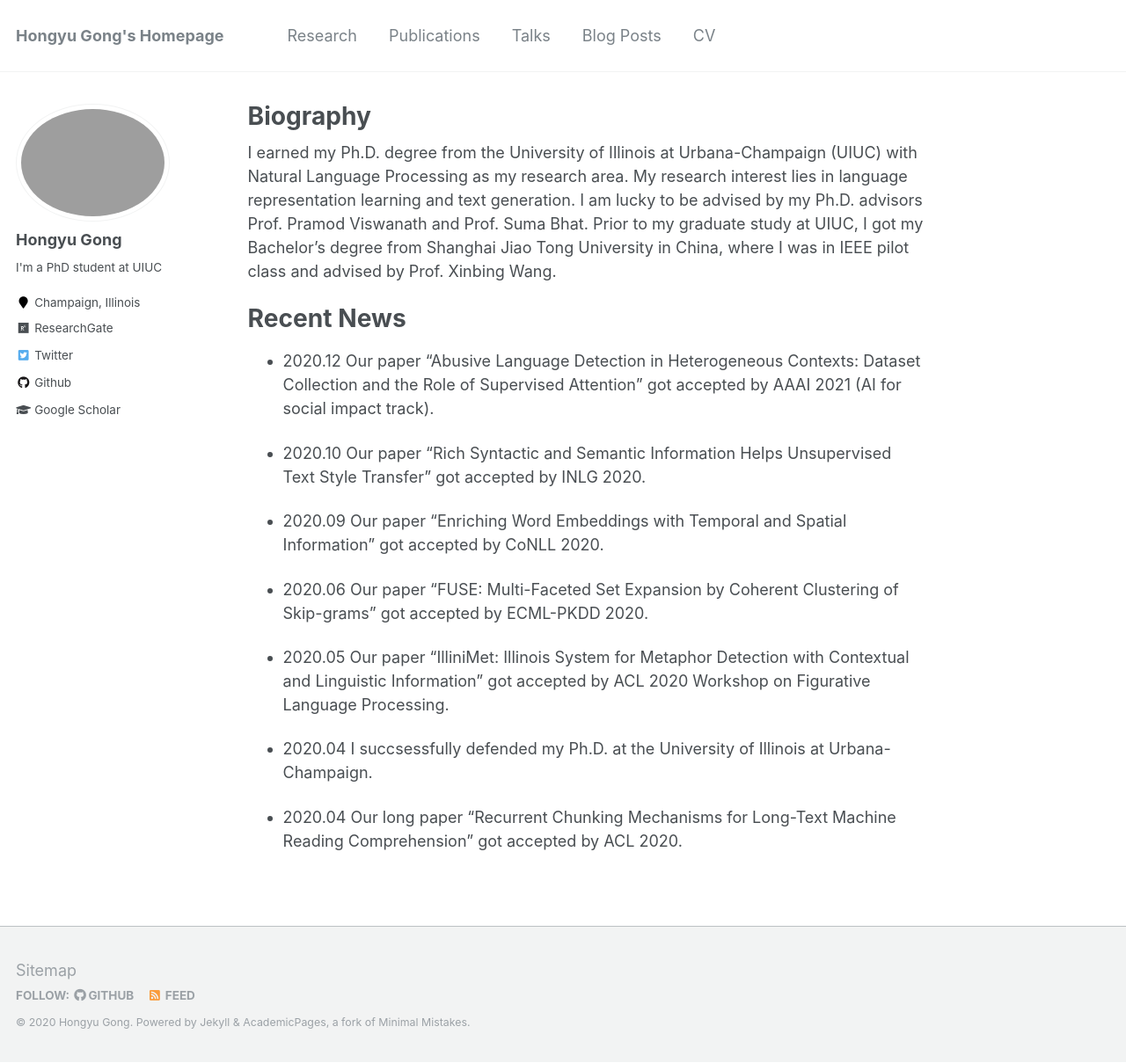
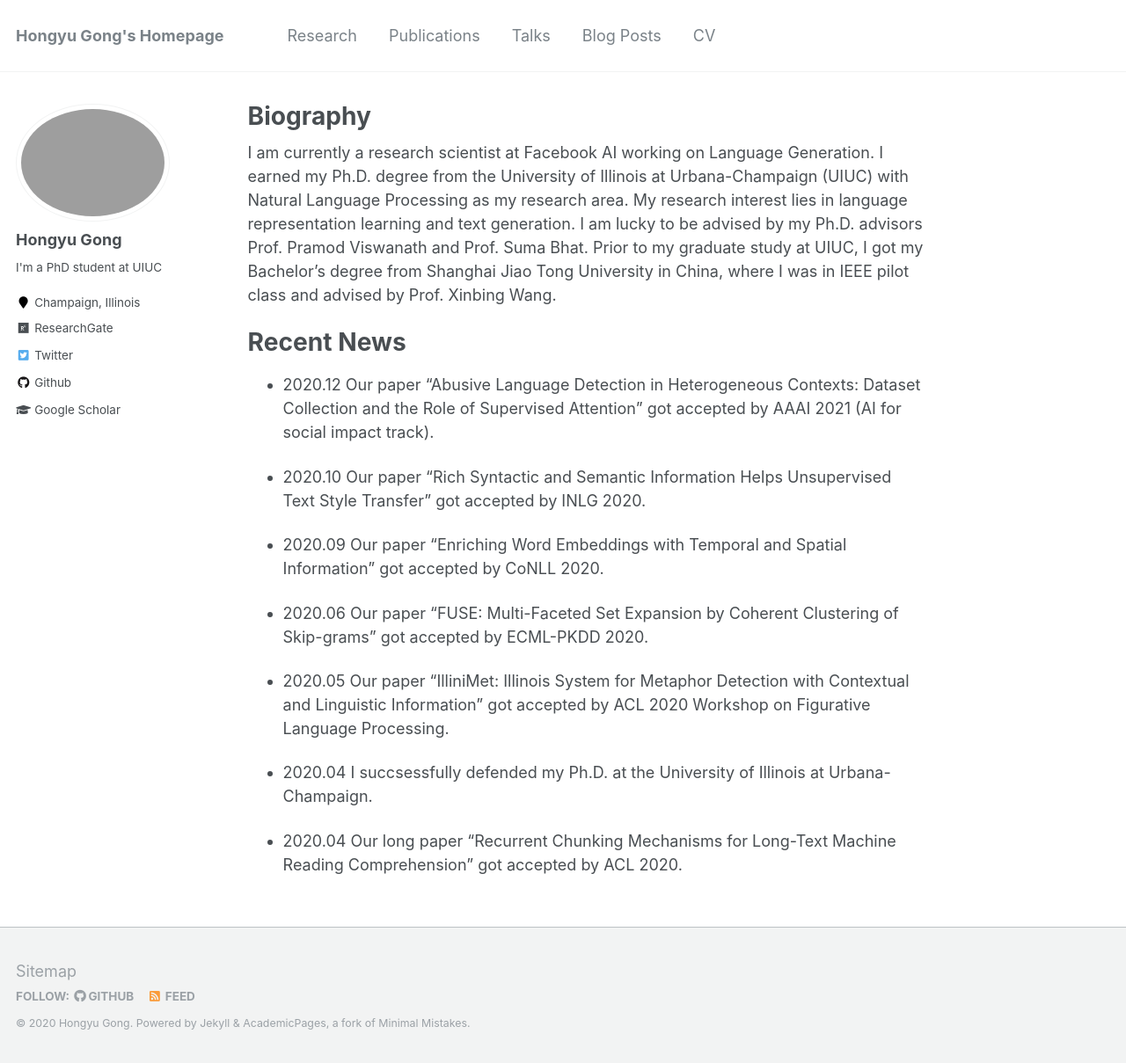
Before and after one commit to HongyuGong/HongyuGong.github.io, a Jekyll site: the page built from _pages/about.md, in a window 1280 px wide and 1209 px high. Shown: the whole window at 88% size. Built offline with Jekyll 4.4.1, drawn with Linux system fonts in a browser that asks for light colours.

Commit message:
Update about.md

```diff
--- a/_pages/about.md
+++ b/_pages/about.md
@@ -9,7 +9,7 @@
 ---
 
 
-I earned my Ph.D. degree from the University of Illinois at Urbana-Champaign (UIUC) with Natural Language Processing as my research area. My research interest lies in language representation learning and text generation. I am lucky to be advised by my Ph.D. advisors Prof. Pramod Viswanath and Prof. Suma Bhat. Prior to my graduate study at UIUC, I got my Bachelor's degree from Shanghai Jiao Tong University in China, where I was in IEEE pilot class and advised by Prof. Xinbing Wang.
+I am currently a research scientist at Facebook AI working on Language Generation. I earned my Ph.D. degree from the University of Illinois at Urbana-Champaign (UIUC) with Natural Language Processing as my research area. My research interest lies in language representation learning and text generation. I am lucky to be advised by my Ph.D. advisors Prof. Pramod Viswanath and Prof. Suma Bhat. Prior to my graduate study at UIUC, I got my Bachelor's degree from Shanghai Jiao Tong University in China, where I was in IEEE pilot class and advised by Prof. Xinbing Wang.
 
 Recent News
 ======
```
